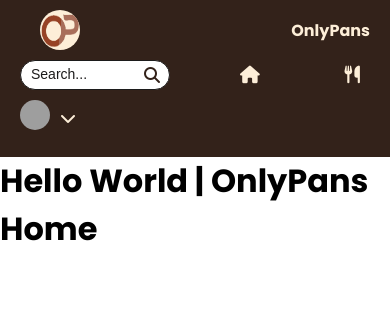
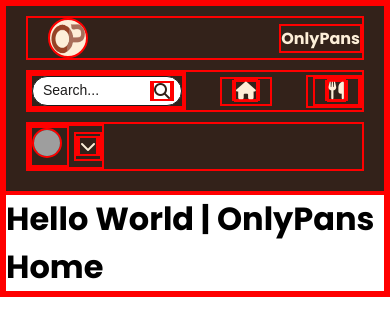
Before and after one commit to jasrmg/appdev_django, a Django app: page /home/ in a window 390 px wide. Shown: the top 336 px of the page. Run offline with Django 5.2, Linux system fonts and the light colour scheme; the visitor is signed in with stand-in values (Sample User, id 1); some libraries are stand-ins or nearby versions; grey boxes are pictures that could not be loaded.

```diff
--- a/static/css/style.css
+++ b/static/css/style.css
@@ -23,6 +23,12 @@
   padding: 0;
 }
 
+*,
+*:before,
+*:after {
+  border: 2px solid red;
+}
+
 body {
   font-family: Poppins, sans-serif;
 }
```
